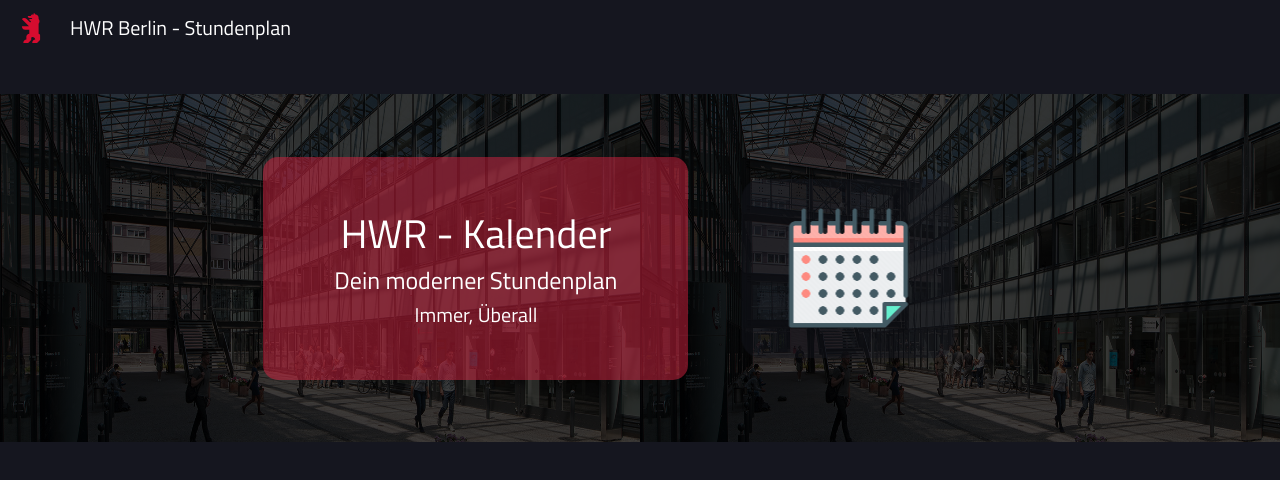
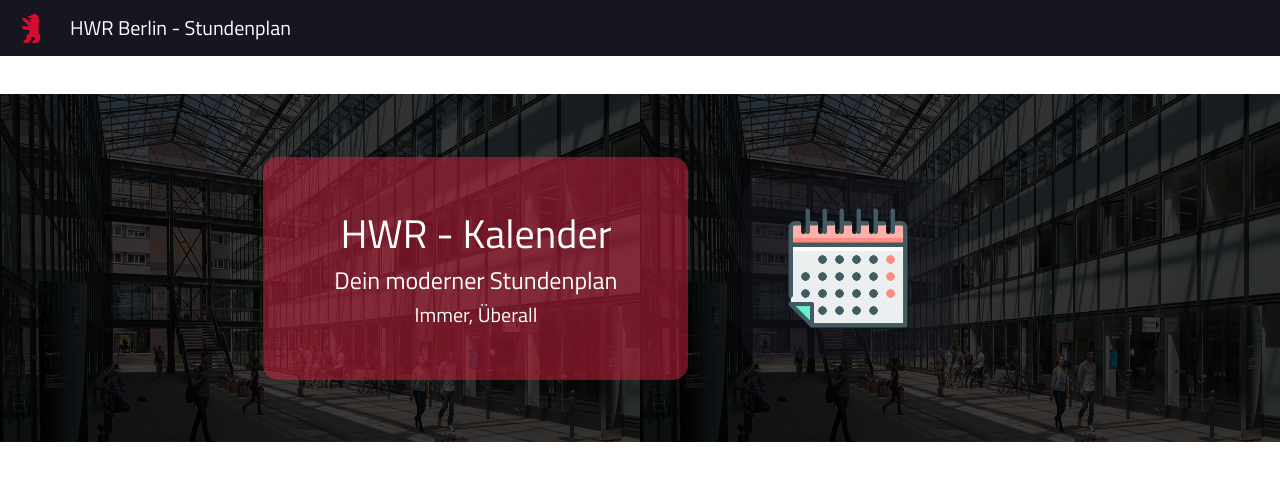
Before and after one commit to JuWeber99/proncal, a React (Create React App) app: page / in a window 1280 px wide. Shown: the top 480 px of the page. Built offline with nearby package versions, Linux system fonts and the light colour scheme; no server answers.

Commit message:
fixing annoying animation

```diff
--- a/src/components/Weather/WeatherIcon.tsx
+++ b/src/components/Weather/WeatherIcon.tsx
@@ -13,7 +13,7 @@
             <Skycons
                 className={"weather-icon"}
                 icon={icon.toUpperCase().replace(new RegExp("-", "g"), "_")}
-                color={"white"}
+                color={"grey"}
                 autoplay
             />
         </React.Fragment>
--- a/src/styles/app.sass
+++ b/src/styles/app.sass
@@ -9,7 +9,7 @@
     opacity: 1
 
 body
-  background-color: #15161f
+  background-color: white
   -webkit-animation: fadein 2s /* Safari, Chrome and Opera > 12.1 */
   -moz-animation: fadein 2s /* Firefox < 16 */
   -o-animation: fadein 2s /* Opera < 12.1 */
@@ -19,7 +19,7 @@
   height: 100%
   margin: 0
   padding: 0
-  color: whitesmoke
+  color: black
   @media screen and (width: 301px)
     *
       font-size: 5px !important
@@ -30,14 +30,15 @@
 
 
 .calendar-metadata-container
+  color: white
   display: flex
   position: absolute
   bottom: 0
   left: 0
   right: 0
   justify-content: center
-  padding: 1vmin 0
-  background-color: $hwr-color-active
+  padding: 1% 0
+  background-color: $hwr-color-active-small-transparency
   font-weight: bolder
   align-content: center
 
@@ -76,7 +77,6 @@
   #homepage-presentment-button
     margin-left: 5%
     transition: ease-in-out all 0.5s
-    transform: rotateY(180deg)
     border-radius: 20px
     padding: 2%
     max-width: 20%
@@ -93,7 +93,7 @@
       border: $border-coloring 1px solid
       border-radius: 30px
 
-      *
+      img
         transition: 1s all ease-in-out
         transform: scale(1.1) rotateX(360deg)
         border-radius: 20px
--- a/src/styles/customCalendar.sass
+++ b/src/styles/customCalendar.sass
@@ -12,7 +12,7 @@
   margin-bottom: 0 !important
 
 .rbc-day-slot .rbc-event
-  border: 1px #7cd469 solid
+  border: 1px #69d4c0 solid
 
 .rbc-event
   background-color: rgb(213, 34, 55)
@@ -38,6 +38,7 @@
 
 .rbc-toolbar
   border-top: 1px rgba(211, 211, 211, 0.36) solid
+  color: white
   font-weight: bolder !important
   background-color: $hwr-color-active-small-transparency
   padding: 1%
@@ -54,10 +55,12 @@
     background-color: rgb(201, 201, 201)
     color: $hwr-color-active-small-transparency
     font-weight: bold !important
+
     &:focus, &:active, &:hover
       background-color: $hwr-color-active-small-transparency
       color: whitesmoke
       border: 1px solid whitesmoke
+
   button.rbc-active
     background-color: $hwr-color-active-small-transparency
     color: whitesmoke
@@ -79,7 +82,7 @@
 .rbc-time-header-gutter
   min-width: 3.1%
   max-width: 3.1%
-  background-color: $dark-bt-color
+  background-color: white
 
 .rbc-header
   border-bottom: none
@@ -102,7 +105,7 @@
 
 .rbc-timeslot-group
   *
-    background-color: $dark-bt-color
+    background-color: white
     border: none !important
 
 .rbc-time-view
```
